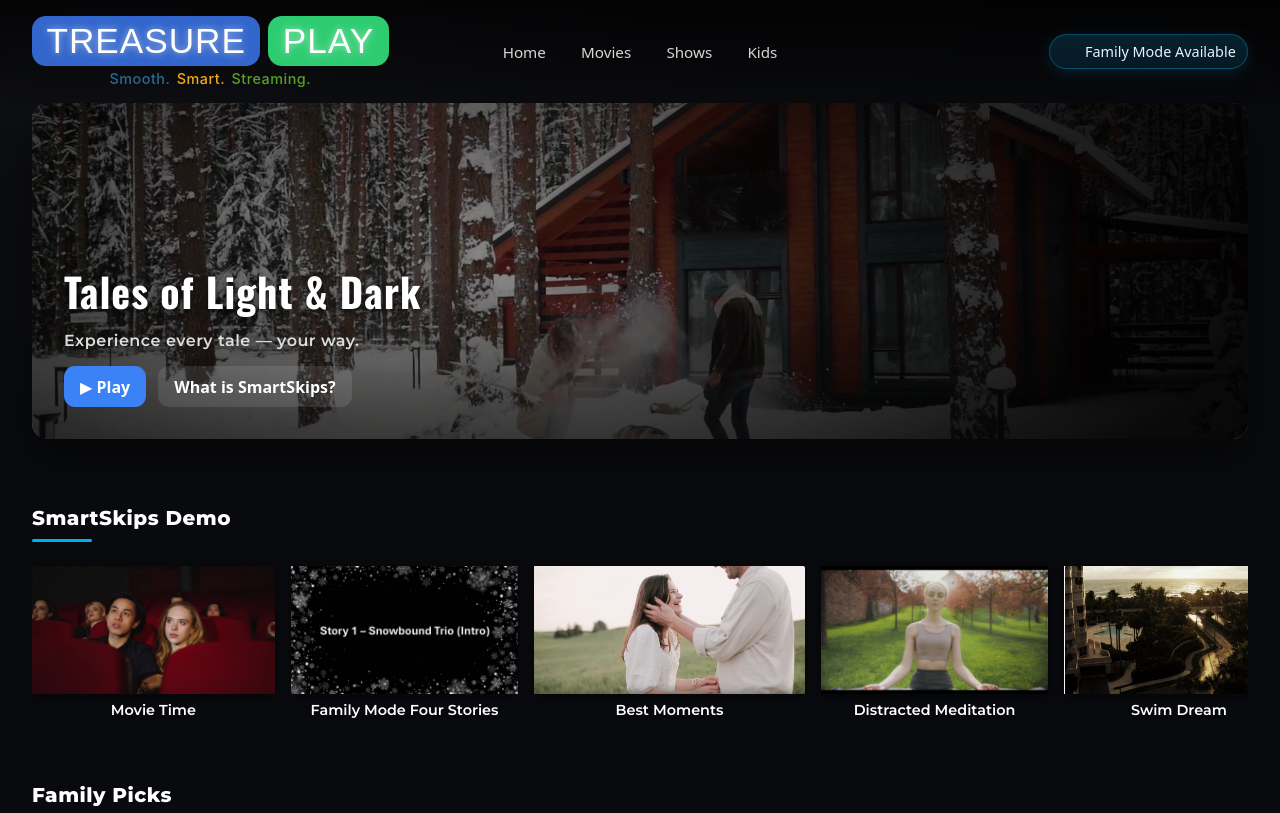
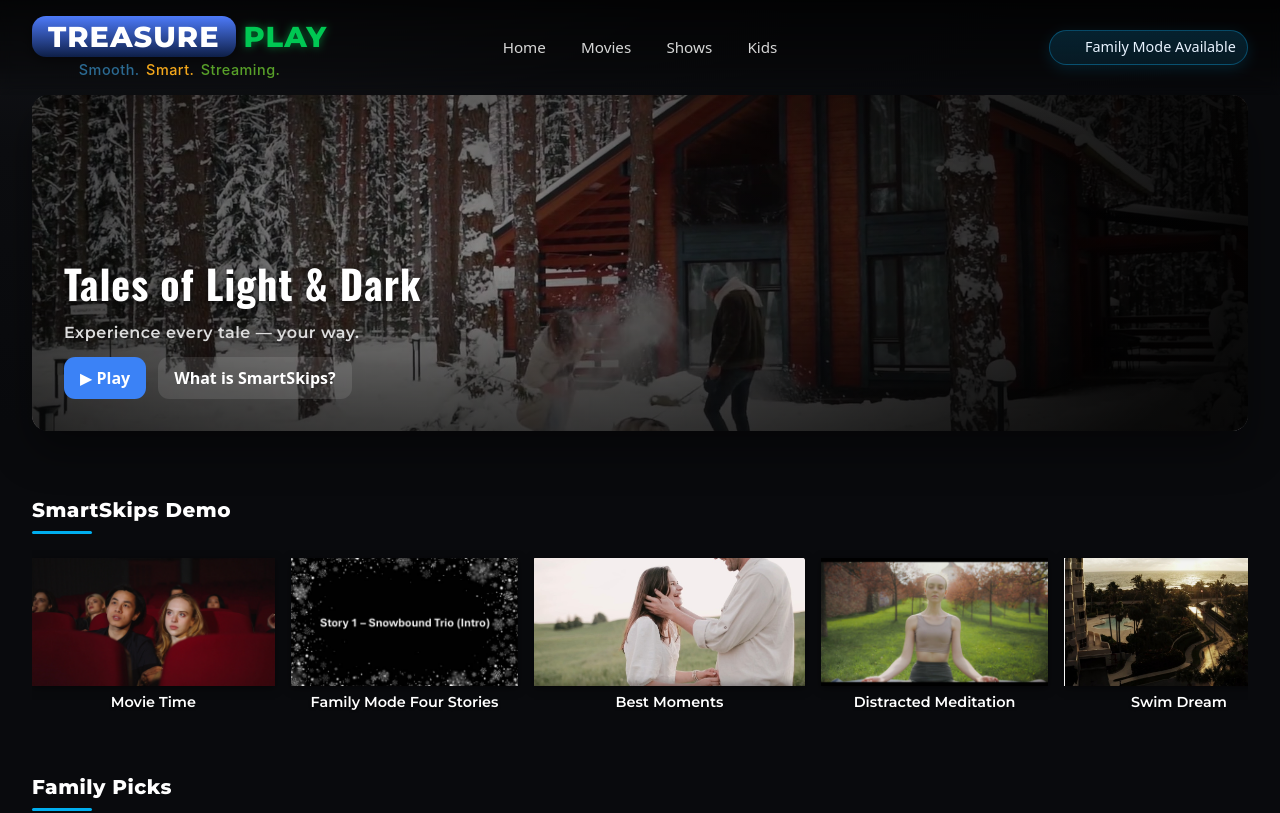
Before and after one commit to bhavyang-sites/treasureplay, a React (Vite) app: page / in a window 1280 px wide. Shown: the top 813 px of the page. Built offline with nearby package versions, Linux system fonts and the light colour scheme; a web font is replaced by a local one.

Commit message:
logo y+r

```diff
--- a/src/HomePage.css
+++ b/src/HomePage.css
@@ -929,3 +929,31 @@ font-weight: 700;
 .play-box {
   background: #2ECC71; /* Streaming Green */
 }
+.brand-logo {
+  display: flex;
+  align-items: center;
+  gap: 0.5rem;
+}
+
+/* Blue curved box for TREASURE */
+.treasure-box {
+  background: linear-gradient(180deg, #4D7AF9, #0E1F47);
+  padding: 0.3rem 1rem;
+  border-radius: 14px;
+  color: white;
+  font-family: 'Montserrat', sans-serif;
+  font-weight: 700;
+  font-size: 1.8rem;
+  letter-spacing: 1px;
+  box-shadow: 0 3px 12px rgba(0,0,0,0.4);
+}
+
+/* PLAY in green, but WITHOUT box */
+.play-text {
+  color: #00C853;  /* same shade as your Streaming */
+  font-family: 'Montserrat', sans-serif;
+  font-weight: 700;
+  font-size: 1.8rem;
+  letter-spacing: 1px;
+  text-shadow: 0 0 8px rgba(0, 200, 83, 0.55);  /* apple-style glow */
+}
--- a/src/HomePage.jsx
+++ b/src/HomePage.jsx
@@ -55,10 +55,11 @@ const HomePage = () => {
       {/* Header / Nav */}
       <header className="hp-header">
        <div className="brand">
-  <div className="tp-logo">
-  <span className="tp-box treasure-box">Treasure</span>
-  <span className="tp-box play-box">Play</span>
+  <div className="brand-logo">
+  <span className="treasure-box">TREASURE</span>
+  <span className="play-text">PLAY</span>
 </div>
+
 
       <div className="brand-sub tagline">
   <span className="tag-smooth">Smooth.</span>
```
